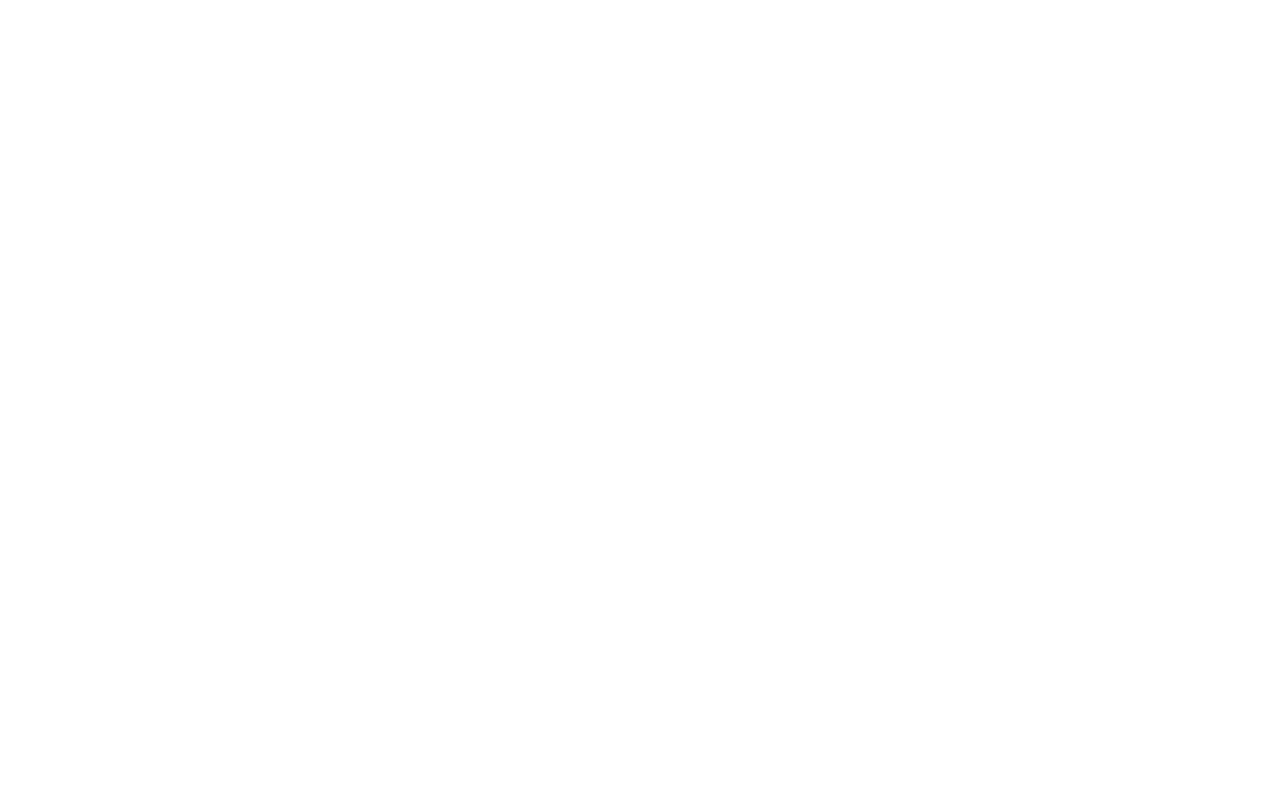
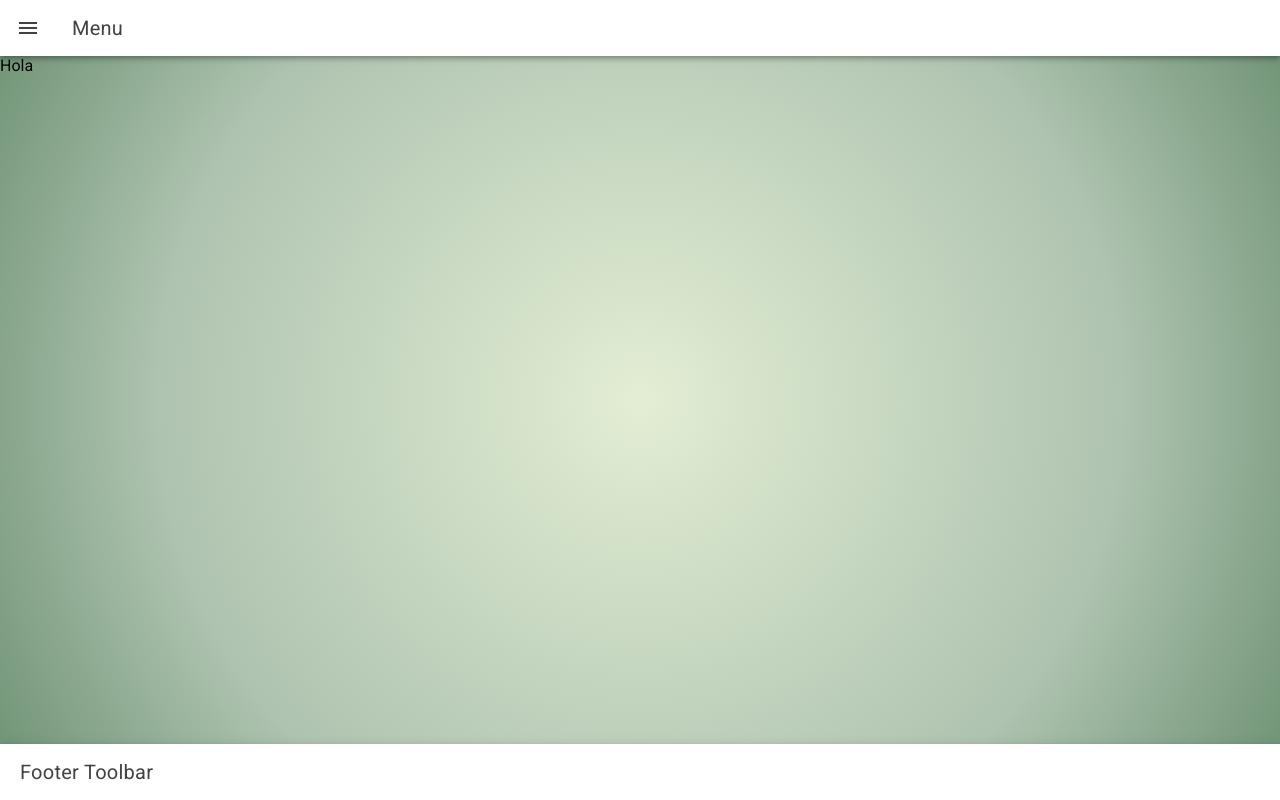
Before and after one commit to carlgar512/EasyFarma, a React (Vite) app: page /principal in a window 1280 px wide. Built offline with nearby package versions, Linux system fonts and the light colour scheme.

Commit message:
Inicio de Pagina inicial

```diff
--- a/src/App.tsx
+++ b/src/App.tsx
@@ -45,6 +45,7 @@
 import Register from './components/User/Register';
 import Lobby from './components/Menu/Lobby';
 import SignIn from './components/User/SignIn';
+import MainPage from './components/Principal/MainPage';
 
 
 setupIonicReact();
@@ -63,6 +64,9 @@
           <Route exact path="/signIn">
             <SignIn />
           </Route>
+          <Route exact path="/principal">
+            <MainPage />
+          </Route>
           <Route exact path="/">
             <Redirect to="/lobby" />
           </Route>
--- a/src/components/Menu/Lobby.tsx
+++ b/src/components/Menu/Lobby.tsx
@@ -17,6 +17,8 @@
         history.replace("/lobby"); // Reemplaza la historia actual con /lobby
     }, [history]);
 
+
+    //TODO probar en telf y cambiar numero
     const handleEmergencyCall = () => {
         if (/Mobi|Android|iPhone/i.test(navigator.userAgent)) {
           window.location.href = 'tel:+34679761132';
--- /dev/null
+++ b/src/components/Principal/MainPage.tsx
@@ -0,0 +1,39 @@
+import { IonButton, IonButtons, IonContent, IonFooter, IonHeader, IonMenu, IonMenuButton, IonMenuToggle, IonPage, IonTitle, IonToolbar } from "@ionic/react";
+
+
+
+const MainPage: React.FC = () => {
+
+    return (
+        <>
+            <IonMenu  type="overlay" contentId="main-content">
+                <IonHeader>
+                    <IonToolbar>
+                        <IonTitle>Menu Content</IonTitle>
+                    </IonToolbar>
+                </IonHeader>
+                <IonContent className="ion-padding">This is the menu content.</IonContent>
+            </IonMenu>
+            <IonPage id="main-content">
+                <IonHeader>
+                    <IonToolbar>
+                        <IonButtons slot="start">
+                            <IonMenuButton></IonMenuButton>
+                        </IonButtons>
+                        <IonTitle>Menu</IonTitle>
+                    </IonToolbar>
+                </IonHeader>
+                <IonContent fullscreen className="content">
+                    Hola
+                </IonContent>
+                <IonFooter>
+                    <IonToolbar>
+                        <IonTitle>Footer Toolbar</IonTitle>
+                    </IonToolbar>
+                </IonFooter>
+            </IonPage>
+        </>
+
+    );
+};
+export default MainPage;
```
Also changed, not shown: src/components/Principal/MainPage.css (added).
